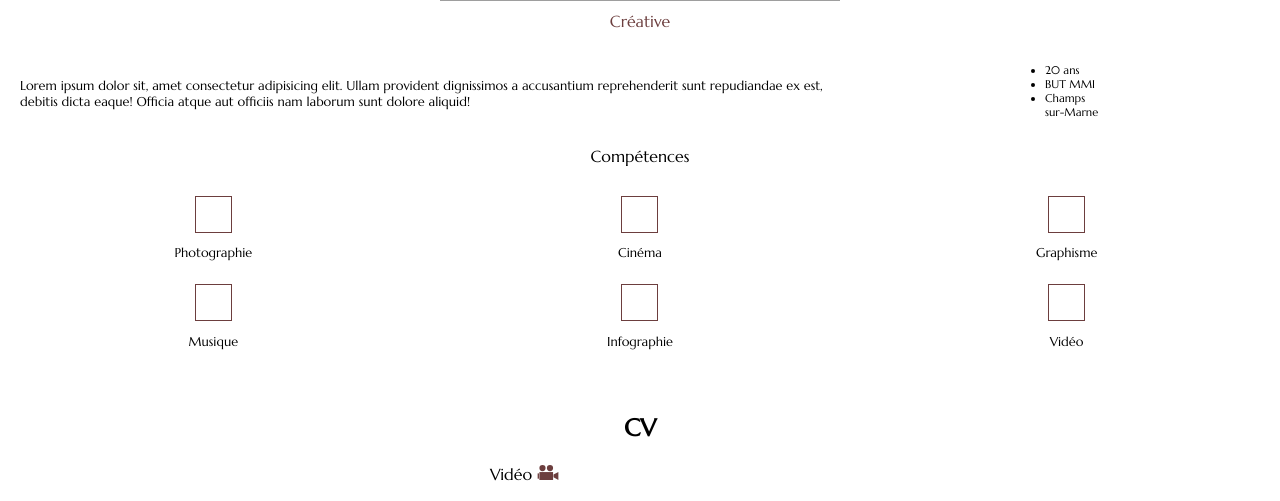
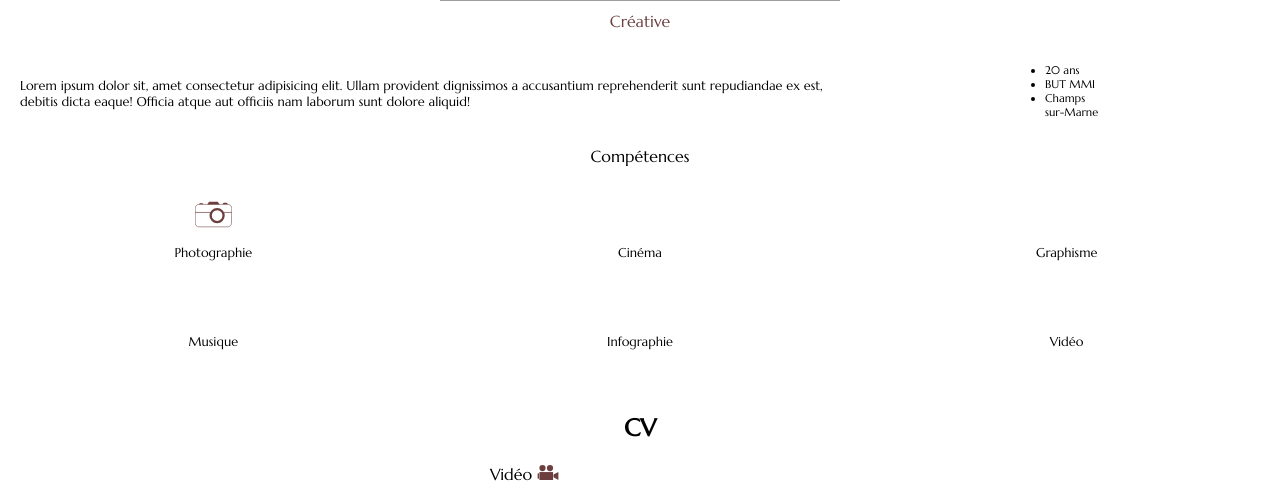
Before and after one commit to nahinaboireau/Portfolio, a PHP site: page / in a window 1280 px wide. Shown: the part 1651-2152 px from the top of the page. Run offline with PHP 8.4, Linux system fonts and the light colour scheme; grey boxes are pictures that could not be loaded.

Commit message:
:art:
logo1 compétences placés

```diff
--- a/index.php
+++ b/index.php
@@ -82,7 +82,7 @@
             <div class="competences">
                 <div class="competences-associe">
                     <div class="carre1">
-
+                        <img src="./images/appareil.svg" alt="">
                     </div>
                     <p>Photographie</p>
                 </div>
@@ -204,7 +204,7 @@
 
         </section>
         <footer class="footer">
-        <img src="./images/logo-NB.svg" alt="retour a l'accueil" class="logo">
+            <img src="./images/logo-NB.svg" alt="retour a l'accueil" class="logo">
             <div class="footer-content">
                 <div>
                     <p>Nahina Boireau - Portfolio &copy; 2023</p>
--- a/style.css
+++ b/style.css
@@ -229,7 +229,7 @@ div.bordure {
 
     width: 37px;
     height: 37px;
-    border: 1px solid #6C3E3E;
+    border: none;
     background: #FFF;
     display:flex;
     align-items:center;
@@ -238,6 +238,24 @@ div.bordure {
     margin-top:10px;
 
 }
+
+.competences-associe .carre1 {
+    width: 37px;
+    height: 37px;
+    border:none;
+    background: #FFF;
+    display: flex;
+    align-items: center;
+    justify-content: center;
+    margin: auto;
+    margin-top: 10px;
+}
+
+.competences-associe .carre1 img {
+    width: 100%;
+    height: 100%;
+}
+
 
  .cercle-photo img{
     display:flex;
```
Also changed, not shown: images/appareil.svg (added).
